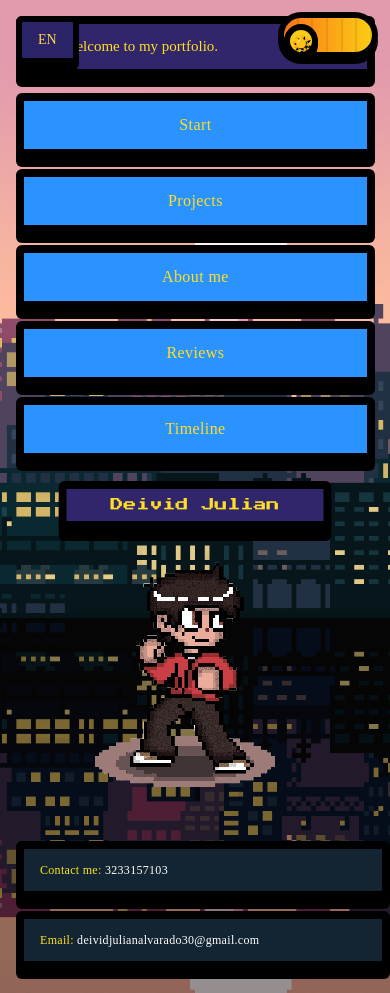
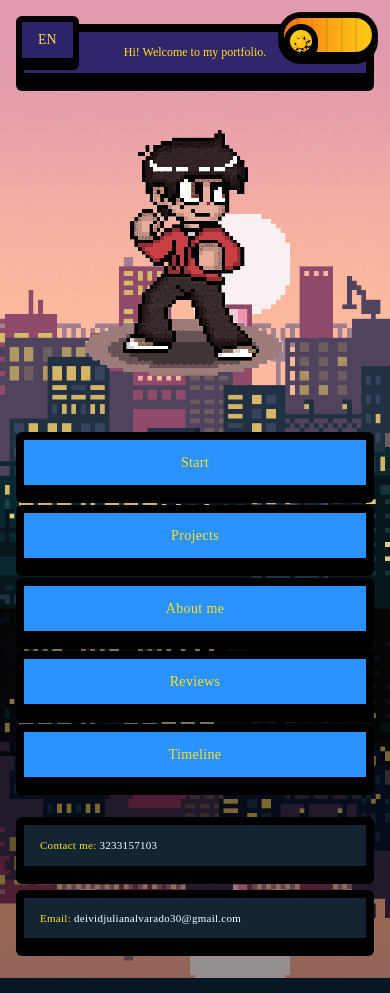
Before and after one commit to DeividJulian/Proyecto-Final, a Next.js app: page / in a window 390 px wide. Built offline with nearby package versions, Linux system fonts and the light colour scheme.

Commit message:
Correccion modo mobile

```diff
--- a/src/app/page.tsx
+++ b/src/app/page.tsx
@@ -12,8 +12,11 @@ export default function Home() {
   const { t } = useLang();
 
   const [theme, setTheme] = useState<Theme>("light");
+
   useEffect(() => {
-    const saved = (typeof window !== "undefined" ? localStorage.getItem("theme") : null) as Theme | null;
+    const saved = (typeof window !== "undefined" ? localStorage.getItem("theme") : null) as
+      | Theme
+      | null;
     if (saved === "light" || saved === "dark") {
       setTheme(saved);
       return;
@@ -24,6 +27,7 @@ export default function Home() {
       window.matchMedia("(prefers-color-scheme: dark)").matches;
     setTheme(prefersDark ? "dark" : "light");
   }, []);
+
   useEffect(() => {
     if (typeof window !== "undefined") localStorage.setItem("theme", theme);
   }, [theme]);
@@ -32,7 +36,7 @@ export default function Home() {
   const bgUrl = isDark ? "/assets/modo-oscuro.jpg" : "/assets/bg-city.png";
 
   return (
-    <main className="relative min-h-[100svh] overflow-x-hidden overflow-y-hidden">
+    <main className="relative min-h-[100svh] overflow-x-hidden">
       {/* Fondo */}
       <div
         className="absolute inset-0 -z-10 bg-cover bg-center transition-all duration-700 ease-in-out"
@@ -43,7 +47,7 @@ export default function Home() {
       {/* Idioma */}
       <LanguageSwitcher />
 
-      {/* Toggle de tema (igual que antes) */}
+      {/* Toggle de tema */}
       <ThemeToggle
         isDark={isDark}
         onToggle={() => setTheme(isDark ? "light" : "dark")}
@@ -52,23 +56,37 @@ export default function Home() {
       />
 
       {/* Contenido */}
-      <div className="mx-auto max-w-7xl px-4 sm:px-6 lg:px-8 pt-4 pb-6">
-        <div className="grid grid-cols-1 lg:grid-cols-[minmax(420px,540px)_1fr] items-start gap-4 lg:gap-8">
-          {/* Izquierda */}
-          <section className="w-full">
+      <div className="mx-auto max-w-7xl px-4 sm:px-6 lg:px-8 pt-6 pb-8">
+        {/* En móvil es columna centrada; en desktop se convierte en grid */}
+        <div className="flex flex-col items-center gap-6 lg:grid lg:grid-cols-[minmax(420px,540px)_1fr] lg:items-start lg:gap-8">
+          {/* Columna izquierda (greeting + avatar móvil + botones) */}
+          <section className="w-full flex flex-col items-center lg:items-start">
             {/* Cartel de saludo */}
             <div
-              className={`mx-auto w-[min(540px,92vw)] border-8 border-black shadow-[0_10px_0_#000] rounded-md ${
+              className={`w-full max-w-sm sm:max-w-md lg:max-w-[540px] border-8 border-black shadow-[0_10px_0_#000] rounded-md ${
                 isDark ? "bg-[#101b2a] text-[#e5ff7a]" : "bg-[#31256c] text-yellow-300"
               }`}
             >
-              <p className="px-4 py-3 text-[clamp(15px,1.9vw,20px)] leading-snug font-[PressStart]">
+              <p className="px-4 py-3 text-[12px] sm:text-[14px] md:text-[16px] leading-snug font-[PressStart] text-center sm:text-left">
                 {t("home.greeting")}
               </p>
             </div>
 
-            {/* Botones */}
-            <div className="mt-4 space-y-3 w-[min(540px,92vw)]">
+            {/* Avatar centrado SOLO en móvil */}
+            <div className="mt-6 lg:hidden">
+              <Image
+                src="/assets/avatar-parado.png"
+                alt="Avatar"
+                width={220}
+                height={220}
+                priority
+                style={{ imageRendering: "pixelated" }}
+                className="select-none mx-auto animate-bob"
+              />
+            </div>
+
+            {/* Botones debajo del avatar en móvil, al lado en desktop */}
+            <div className="mt-6 space-y-3 w-full max-w-sm sm:max-w-md lg:max-w-[540px]">
               <PixelButton href="/mapa" label={t("common.start")} isDark={isDark} />
               <PixelButton href="/proyectos" label={t("common.projects")} isDark={isDark} />
               <PixelButton href="/acerca" label={t("common.about")} isDark={isDark} />
@@ -77,37 +95,41 @@ export default function Home() {
             </div>
           </section>
 
-          {/* Derecha */}
-          <section className="relative justify-self-center lg:justify-self-end mt-2 lg:mt-0 pt-10">
-            {/* Cartel nombre: SOLO una línea */}
+          {/* Columna derecha: nombre y avatar solo en pantallas grandes */}
+          <section className="relative justify-self-center lg:justify-self-end mt-2 lg:mt-0 pt-24 hidden lg:block">
+            {/* Cartel nombre flotando encima del avatar SOLO en desktop */}
             <div className="absolute top-0 left-1/2 -translate-x-1/2 z-20 w-[min(300px,70vw)]">
               <div className="animate-name-bob">
                 <div
-                  className={`w-full text-center border-8 border-black rounded-md px-3 py-2 shadow-[0_12px_0_#000] text-[clamp(13px,1.7vw,18px)] leading-tight ${
+                  className={`w-full text-center border-8 border-black rounded-md px-3 py-2 shadow-[0_12px_0_#000] text-[16px] leading-tight ${
                     isDark ? "bg-[#101b2a] text-[#e5ff7a]" : "bg-[#31256c] text-yellow-300"
                   }`}
                 >
-                  <span className="block">{t("home.name")}</span>
+                  <span className="block font-[PressStart]">{t("home.name")}</span>
                 </div>
               </div>
             </div>
 
-            {/* Avatar MAS ABAJO: aumenté padding-top del section (pt-24) y un pequeño margen en la imagen */}
+            {/* Avatar para desktop */}
             <Image
               src="/assets/avatar-parado.png"
               alt="Avatar"
               width={0}
               height={0}
               sizes="(min-width:1024px) 300px, 40vw"
-              style={{ width: "clamp(200px,28vw,300px)", height: "auto", imageRendering: "pixelated" }}
+              style={{
+                width: "clamp(220px,28vw,300px)",
+                height: "auto",
+                imageRendering: "pixelated",
+              }}
               priority
               className="select-none mt-4 animate-bob"
             />
           </section>
         </div>
 
-        {/* Contacto con valores desde los mensajes */}
-        <div className="mt-6 grid grid-cols-1 md:grid-cols-2 gap-3 w-[min(860px,96vw)]">
+        {/* Contacto */}
+        <div className="mt-8 mx-auto w-full max-w-sm sm:max-w-xl lg:max-w-[860px] grid grid-cols-1 md:grid-cols-2 gap-4">
           <ContactPanel isDark={isDark}>
             <span className={isDark ? "text-[#e5ff7a]" : "text-yellow-300"}>
               {t("contact.phoneLabel")}
@@ -126,10 +148,32 @@ export default function Home() {
 
       {/* Animaciones */}
       <style jsx>{`
-        @keyframes bob { 0%{transform:translateY(0)} 50%{transform:translateY(-6px)} 100%{transform:translateY(0)} }
-        .animate-bob { animation: bob 1.4s ease-in-out infinite; }
-        @keyframes nameBob { 0%,100%{transform:translateY(0)} 50%{transform:translateY(-4px)} }
-        .animate-name-bob { animation: nameBob 2.2s ease-in-out infinite; }
+        @keyframes bob {
+          0% {
+            transform: translateY(0);
+          }
+          50% {
+            transform: translateY(-6px);
+          }
+          100% {
+            transform: translateY(0);
+          }
+        }
+        .animate-bob {
+          animation: bob 1.4s ease-in-out infinite;
+        }
+        @keyframes nameBob {
+          0%,
+          100% {
+            transform: translateY(0);
+          }
+          50% {
+            transform: translateY(-4px);
+          }
+        }
+        .animate-name-bob {
+          animation: nameBob 2.2s ease-in-out infinite;
+        }
       `}</style>
     </main>
   );
@@ -141,8 +185,13 @@ function ThemeToggle({
   isDark,
   onToggle,
   labelLight,
-  labelDark
-}: { isDark: boolean; onToggle: () => void; labelLight: string; labelDark: string; }) {
+  labelDark,
+}: {
+  isDark: boolean;
+  onToggle: () => void;
+  labelLight: string;
+  labelDark: string;
+}) {
   const label = isDark ? labelLight : labelDark;
   return (
     <button
@@ -159,7 +208,11 @@ function ThemeToggle({
           border-[6px] border-black rounded-full
           transition-all duration-300 ease-in-out
           shadow-[0_6px_0_#000]
-          ${isDark ? "bg-gradient-to-r from-[#0ea5a8] to-[#1e3a8a]" : "bg-gradient-to-r from-[#f97316] to-[#facc15]"}
+          ${
+            isDark
+              ? "bg-gradient-to-r from-[#0ea5a8] to-[#1e3a8a]"
+              : "bg-gradient-to-r from-[#f97316] to-[#facc15]"
+          }
         `}
         style={{ imageRendering: "pixelated" }}
       >
@@ -179,7 +232,10 @@ function ThemeToggle({
           `}
           style={{ imageRendering: "pixelated", boxShadow: "0 4px 0 #000" }}
         >
-          <span className="text-[16px] select-none" style={{ filter: "drop-shadow(2px 2px 0 #000)" }}>
+          <span
+            className="text-[16px] select-none"
+            style={{ filter: "drop-shadow(2px 2px 0 #000)" }}
+          >
             {isDark ? "🌙" : "☀️"}
           </span>
         </div>
@@ -188,22 +244,55 @@ function ThemeToggle({
   );
 }
 
-function PixelButton({ href, label, isDark }: { href: string; label: string; isDark: boolean; }) {
-  const lightClasses = "bg-[#2b93ff] text-yellow-300 shadow-[0_10px_0_#000] hover:shadow-[0_8px_0_#000]";
-  const darkClasses  = "bg-[#0ea5a8] text-[#e5ff7a] shadow-[0_10px_0_#000] hover:shadow-[0_8px_0_#000]";
+function PixelButton({
+  href,
+  label,
+  isDark,
+}: {
+  href: string;
+  label: string;
+  isDark: boolean;
+}) {
+  const lightClasses =
+    "bg-[#2b93ff] text-yellow-300 shadow-[0_10px_0_#000] hover:shadow-[0_8px_0_#000]";
+  const darkClasses =
+    "bg-[#0ea5a8] text-[#e5ff7a] shadow-[0_10px_0_#000] hover:shadow-[0_8px_0_#000]";
+
   return (
     <Link
       href={href}
-      className={`block w-full text-center border-8 border-black rounded-md px-5 py-3 text-[clamp(16px,1.9vw,22px)] font-[PressStart] tracking-wide hover:translate-y-0.5 active:translate-y-1 transition-transform ${isDark ? darkClasses : lightClasses}`}
+      className={`
+        block w-full text-center border-8 border-black rounded-md
+        px-5 py-3
+        text-[14px] sm:text-[16px] md:text-[18px]
+        font-[PressStart] tracking-wide
+        hover:translate-y-0.5 active:translate-y-1
+        transition-transform
+        ${isDark ? darkClasses : lightClasses}
+      `}
     >
       {label}
     </Link>
   );
 }
 
-function ContactPanel({ children, isDark }: { children: React.ReactNode; isDark: boolean; }) {
+function ContactPanel({
+  children,
+  isDark,
+}: {
+  children: React.ReactNode;
+  isDark: boolean;
+}) {
   return (
-    <div className={`border-8 border-black rounded-md px-4 py-3 text-[clamp(12px,1.4vw,18px)] font-[PressStart] tracking-wide shadow-[0_10px_0_#000] ${isDark ? "bg-[#0a1622] text-white" : "bg-[#132533] text-white"}`}>
+    <div
+      className={`
+        border-8 border-black rounded-md px-4 py-3
+        text-[11px] sm:text-[12px] md:text-[14px]
+        font-[PressStart] tracking-wide
+        shadow-[0_10px_0_#000]
+        ${isDark ? "bg-[#0a1622] text-white" : "bg-[#132533] text-white"}
+      `}
+    >
       {children}
     </div>
   );
```
